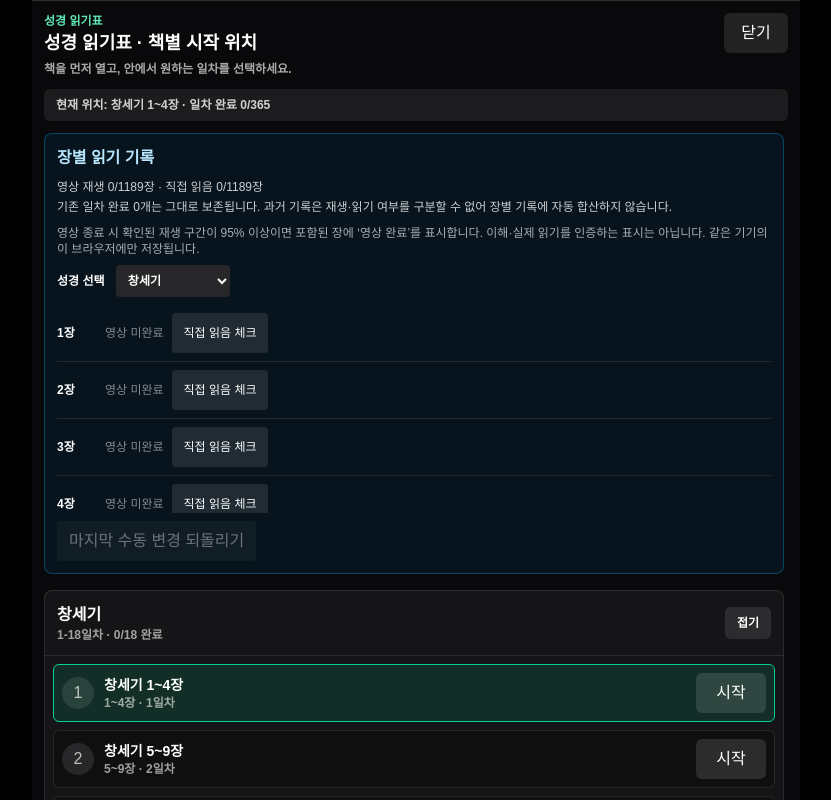
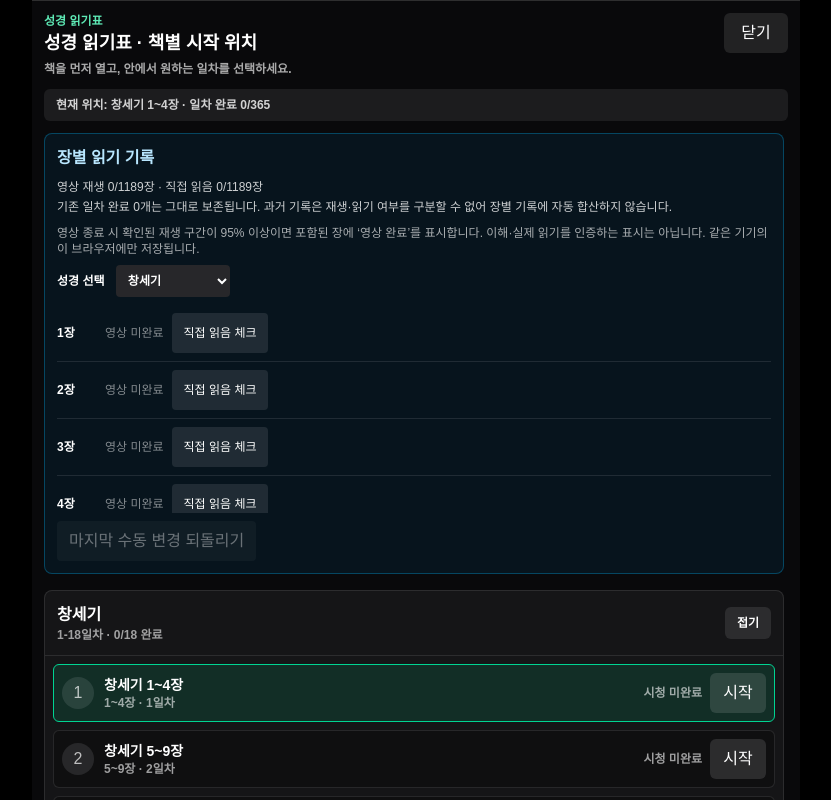
Before and after one commit to donfsucha/man-yage-uri, a Next.js app: page /b in a window 1280 px wide. Both pictures are taken after a click on the button "읽기표". Shown: the part 872-1672 px from the top of the page, without its empty margins (224-1055 px from the left). Built offline with nearby package versions, Linux system fonts and the light colour scheme.

Commit message:
Show verified video watch status beside Bible start buttons on web only

```diff
--- a/src/app/b/page.tsx
+++ b/src/app/b/page.tsx
@@ -2,6 +2,7 @@
 
 import { useCallback, useEffect, useMemo, useRef, useState } from "react";
 import { ChapterReadingPlan, type ChapterProgressHandle } from "@/components/xcan/chapter-reading-plan";
+import { chapterRangesForVideo } from "@/lib/xcan/chapter-progress";
 import { requestVideoFullscreen } from "@/lib/xcan/fullscreen";
 import { useScreenWakeLock } from "@/lib/xcan/use-screen-wake-lock";
 import {
@@ -258,6 +259,11 @@ function getGroupKey(group: KoreanBibleBookGroup) {
 
 export default function BibleWebStartPage() {
   const playerRef = useRef<YouTubePlayer | null>(null);
+  const [confirmedVideoChapters, setConfirmedVideoChapters] = useState<string[]>([]);
+  const watchedDays = useMemo(() => {
+    const keys = new Set(confirmedVideoChapters);
+    return new Set(koreanBibleVideos.filter(video => chapterRangesForVideo(video).every(chapter => keys.has(chapter.key))).map(video => video.day));
+  }, [confirmedVideoChapters]);
   const chapterProgressRef = useRef<ChapterProgressHandle | null>(null);
   const readingPanelRef = useRef<HTMLDivElement | null>(null);
   const saveTimerRef = useRef<number | null>(null);
@@ -575,7 +581,7 @@ export default function BibleWebStartPage() {
             </div>
 
             <div className="pr-1">
-              <ChapterReadingPlan ref={chapterProgressRef} visible={isPlanOpen} currentBook={currentVideo.book} legacyCount={savedProgress.completedDays.length} />
+              <ChapterReadingPlan onVideoProgressChange={setConfirmedVideoChapters} ref={chapterProgressRef} visible={isPlanOpen} currentBook={currentVideo.book} legacyCount={savedProgress.completedDays.length} />
               {bookGroups.map((group) => {
                 const key = getGroupKey(group);
                 const isOpen = openGroupKey === key;
@@ -615,7 +621,7 @@ export default function BibleWebStartPage() {
 
                           return (
                             <div
-                              className={`mb-2 grid grid-cols-[34px_1fr_70px] items-center gap-2 rounded-md border px-2 py-2 last:mb-0 ${
+                              className={`mb-2 grid ${isXcanApp ? "grid-cols-[34px_1fr_70px]" : "grid-cols-[34px_minmax(0,1fr)] sm:grid-cols-[34px_minmax(0,1fr)_auto]"} items-center gap-2 rounded-md border px-2 py-2 last:mb-0 ${
                                 isCurrent
                                   ? "border-emerald-400 bg-emerald-500/15"
                                   : "border-white/10 bg-black/25"
@@ -652,13 +658,22 @@ export default function BibleWebStartPage() {
                                   {video.chapters} · {video.day}일차
                                 </span>
                               </button>
+                              {isXcanApp ? (
+                                <button className="whitespace-nowrap rounded-md bg-white/12 px-2 py-2 text-xs font-black text-white" type="button" onClick={() => startAtIndex(index, 0)}>시작</button>
+                              ) : (
+                              <div className="col-start-2 flex min-w-0 items-center justify-end gap-2 sm:col-start-auto" data-watch-status={watchedDays.has(video.day) ? "complete" : "incomplete"}>
+                              <span className={`whitespace-nowrap text-xs font-bold ${watchedDays.has(video.day) ? "text-sky-300" : "text-white/60"}`}>
+                                {watchedDays.has(video.day) ? "시청 완료" : "시청 미완료"}
+                              </span>
                               <button
-                                className="whitespace-nowrap rounded-md bg-white/12 px-2 py-2 text-xs font-black text-white"
+                                className="min-h-10 min-w-14 whitespace-nowrap rounded-md bg-white/12 px-2 py-2 text-xs font-black text-white"
                                 type="button"
                                 onClick={() => startAtIndex(index, 0)}
                               >
                                 시작
                               </button>
+                              </div>
+                              )}
                             </div>
                           );
                         })}
--- a/src/components/xcan/chapter-reading-plan.tsx
+++ b/src/components/xcan/chapter-reading-plan.tsx
@@ -27,7 +27,7 @@ export type ChapterProgressHandle = {
   finish: (video: KoreanBibleVideo, duration: number) => boolean;
   resetSample: () => void;
 };
-export const ChapterReadingPlan = forwardRef<ChapterProgressHandle, {visible:boolean; currentBook:string; legacyCount:number}>(function ChapterReadingPlan({visible,currentBook,legacyCount}, ref) {
+export const ChapterReadingPlan = forwardRef<ChapterProgressHandle, {visible:boolean; currentBook:string; legacyCount:number; onVideoProgressChange?:(keys:string[])=>void}>(function ChapterReadingPlan({visible,currentBook,legacyCount,onVideoProgressChange}, ref) {
   const data = useRef<ChapterRecord>(emptyRecord());
   const loaded = useRef(false);
   const last = useRef<{seconds:number;at:number;rate:number;id:string}|null>(null);
@@ -90,6 +90,9 @@ export const ChapterReadingPlan = forwardRef<ChapterProgressHandle, {visible:boo
   }
   const selected=book || (bibleBooks.some(item=>item.book===currentBook)?currentBook:bibleBooks[0].book);
   const effectiveVideo=record.videoCompleted.filter(key=>!record.excludedVideo.includes(key));
+  useEffect(() => {
+    onVideoProgressChange?.(record.videoCompleted.filter(key=>!record.excludedVideo.includes(key)));
+  }, [record.videoCompleted, record.excludedVideo, onVideoProgressChange]);
   if(!visible) return null;
   return <section className="mb-4 rounded-lg border border-sky-400/30 bg-sky-950/30 p-3" aria-label="장별 읽기 기록">
     <h3 className="font-black text-sky-200">장별 읽기 기록</h3>
```
Also changed, not shown: 1 other file (tests, documents, lock files or other folders).
